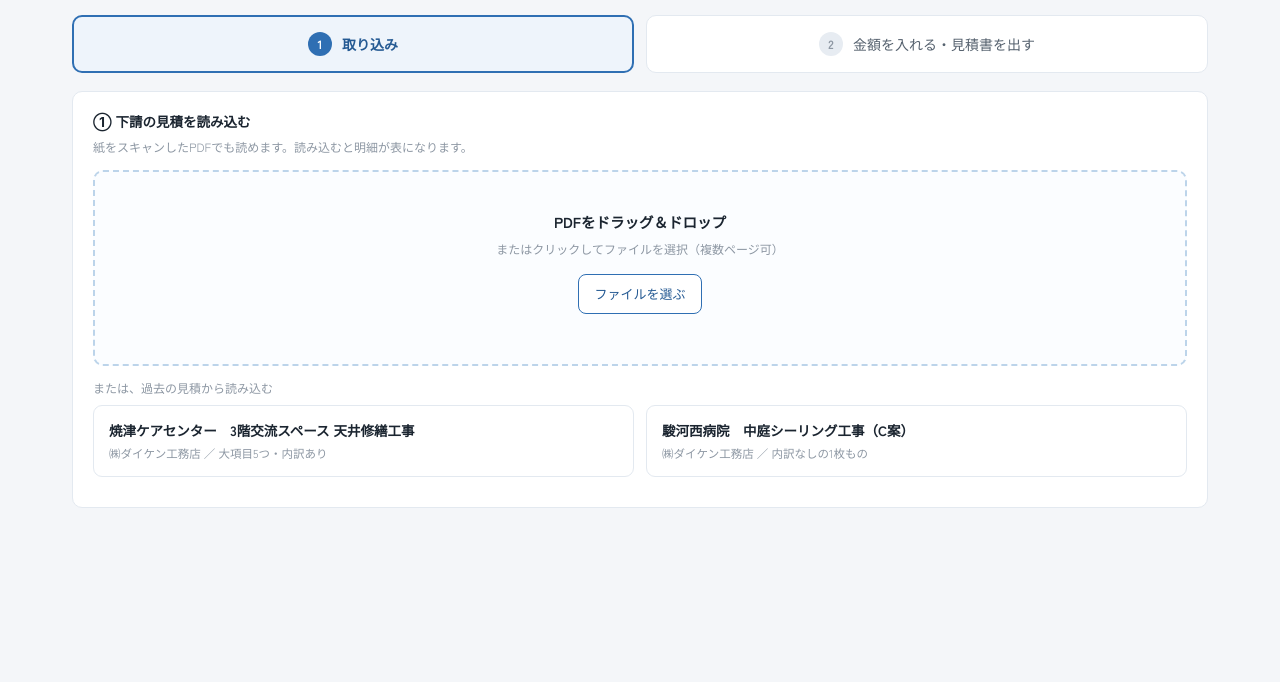
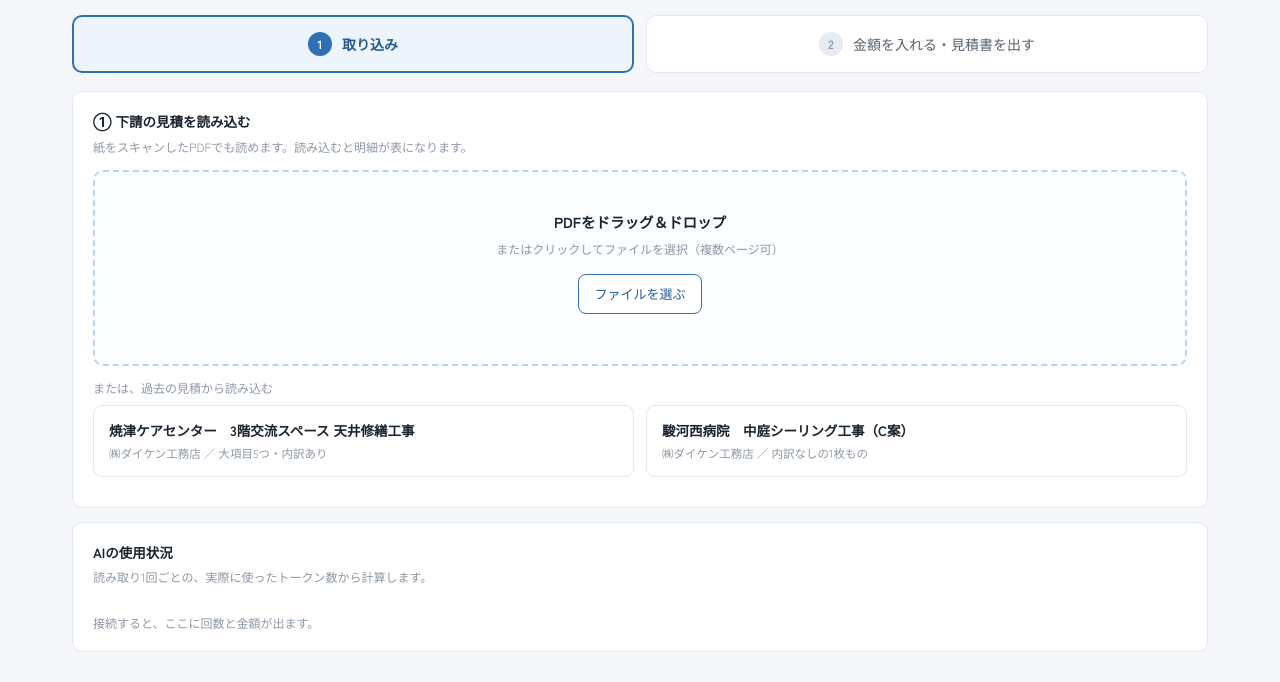
Before and after one commit to marubeni-shimada/koji-mitsumori, a plain HTML site: page index.html in a window 1280 px wide. Shown: the part 104-786 px from the top of the page. Drawn offline with Linux system fonts and the light colour scheme.

Commit message:
Update AI usage card display and notes

```diff
--- a/index.html
+++ b/index.html
@@ -362,11 +362,11 @@ tbody tr:hover .del button{color:var(--ink3)}
       <div id="drlist"></div>
     </div>
 
-    <div class="card" id="useCard" style="display:none">
+    <div class="card" id="useCard">
       <h2>AIの使用状況</h2>
-      <p class="note">読み取り1回ごとの実際のトークン数から計算しています。</p>
+      <p class="note">読み取り1回ごとの、実際に使ったトークン数から計算します。</p>
       <div class="rg" id="useg"></div>
-      <p class="note" id="usenote" style="margin-top:12px;margin-bottom:0"></p>
+      <p class="note" id="usenote" style="margin-top:12px;margin-bottom:0">接続すると、ここに回数と金額が出ます。</p>
     </div>
 
     <div class="card" id="res" style="display:none">
@@ -875,6 +875,7 @@ function takeFile(fl){
       loadObj(fromOCR(j.data));
       if(j.stats) renderUse(j.stats);
       var n=0; D.cats.forEach(function(c){ n+=c.lines.length; });
+      goStep(2); render();          /* 読み取れたら、そのまま②へ進む */
       showResult("AIが読み取りました（"+D.cats.length+"項目・"+n+"行）。数字が合っているか、下の仕入合計で確かめてください。違うところは次の画面で直せます。");
     })
     .catch(function(e){ ovl(false); alert("読み取りに失敗しました。\n\n"+e); });
@@ -1203,7 +1204,6 @@ function fmtY(v){ v=Math.round((v||0)*100)/100;
   return "¥"+v.toLocaleString("ja-JP",{minimumFractionDigits:2,maximumFractionDigits:2}); }
 function renderUse(st){
   if(!st) return;
-  document.getElementById("useCard").style.display="";
   function blk(lab,o){
     return '<div><div class="k">'+lab+'</div><div class="v">'+(o.n||0)+' 回</div>'
       +'<div class="k" style="margin-top:3px;color:var(--ink2)">'+fmtY(o.yen)+'</div>'
```
